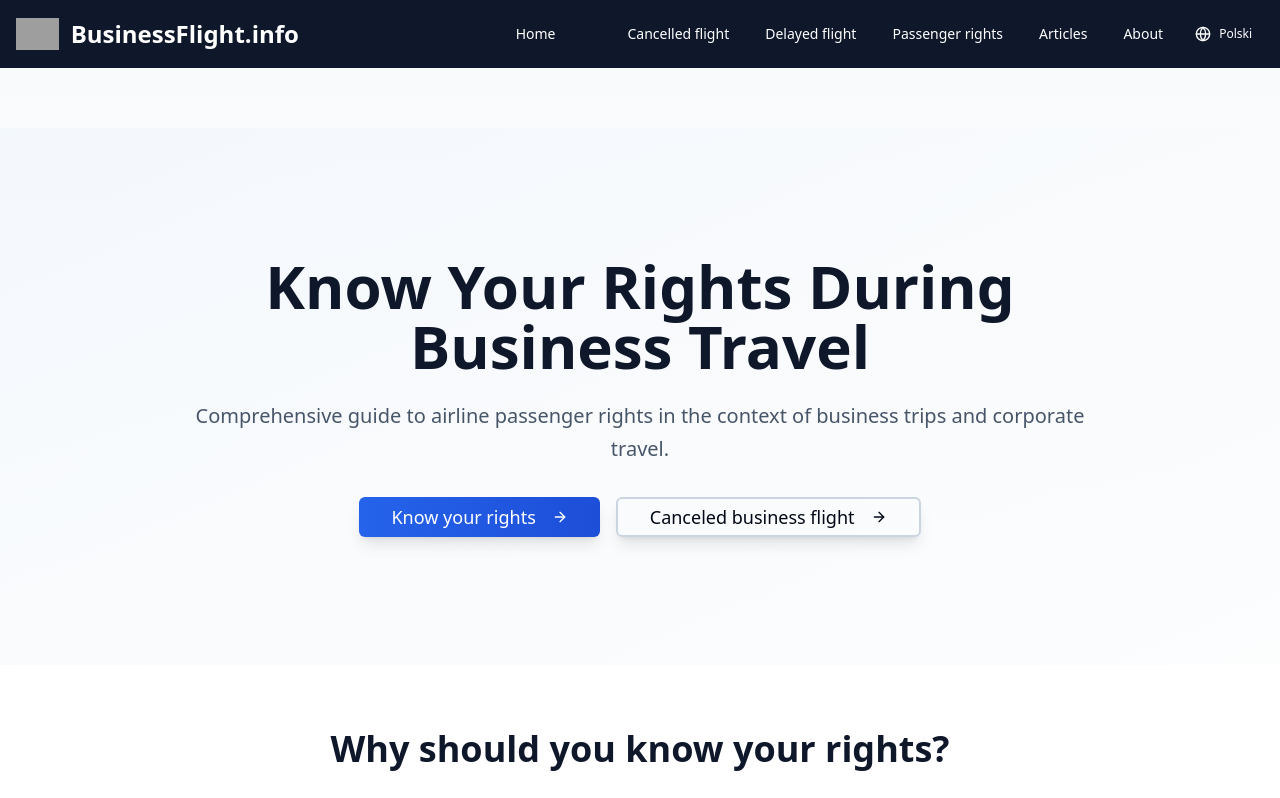
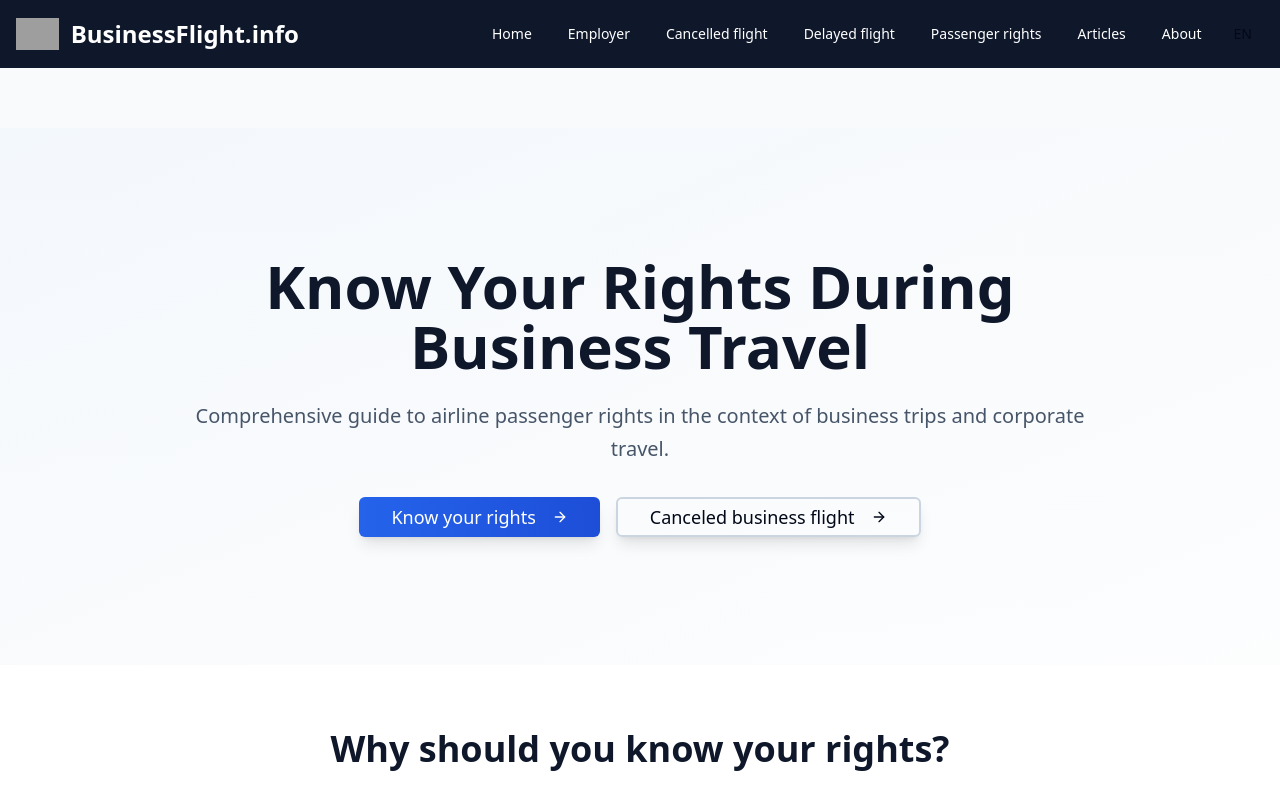
Before and after one commit to totawierzba-star/sg-6609a54d-9b8a-4031-afea-a06b0b5e1095-1773721747, a Next.js app: page /en in a window 1280 px wide. Shown: the top 798 px of the page. Built offline with nearby package versions, Linux system fonts and the light colour scheme; grey boxes are pictures that could not be loaded.

Commit message:
fix(i18n): Correct routing for English and Polish language switching

```diff
--- a/src/components/LanguageSwitcher.tsx
+++ b/src/components/LanguageSwitcher.tsx
@@ -1,49 +1,35 @@
 import { useRouter } from "next/router";
-import { Globe } from "lucide-react";
-import { Button } from "@/components/ui/button";
-import {
-  DropdownMenu,
-  DropdownMenuContent,
-  DropdownMenuItem,
-  DropdownMenuTrigger,
-} from "@/components/ui/dropdown-menu";
-
-const locales = ["pl", "en"] as const;
-export type Locale = typeof locales[number];
-
-const localeNames: Record<Locale, string> = {
-  pl: "Polski",
-  en: "English",
-};
+import { useLocale } from "@/contexts/LocaleContext";
+import { Button } from "./ui/button";
 
 export function LanguageSwitcher() {
   const router = useRouter();
-  const currentLocale = (router.locale || "pl") as Locale;
+  const { locale, setLocale } = useLocale();
 
-  const switchLanguage = (locale: Locale) => {
-    const { pathname, asPath, query } = router;
-    router.push({ pathname, query }, asPath, { locale });
+  const toggleLanguage = () => {
+    const newLocale = locale === "pl" ? "en" : "pl";
+    setLocale(newLocale);
+
+    // Get current path without locale prefix
+    const currentPath = router.asPath.replace(/^\/en/, "");
+
+    // Build new path with or without /en prefix
+    const newPath = newLocale === "en"
+      ? `/en${currentPath === "/" ? "" : currentPath}`
+      : currentPath || "/";
+
+    router.push(newPath);
   };
 
   return (
-    <DropdownMenu>
-      <DropdownMenuTrigger asChild>
-        <Button variant="ghost" size="sm" className="gap-2 text-white hover:bg-slate-800">
-          <Globe className="h-4 w-4" />
-          <span className="hidden sm:inline">{localeNames[currentLocale]}</span>
-        </Button>
-      </DropdownMenuTrigger>
-      <DropdownMenuContent align="end" className="bg-white">
-        {locales.map((locale) => (
-          <DropdownMenuItem
-            key={locale}
-            onClick={() => switchLanguage(locale)}
-            className={currentLocale === locale ? "bg-slate-100 font-semibold" : ""}
-          >
-            {localeNames[locale]}
-          </DropdownMenuItem>
-        ))}
-      </DropdownMenuContent>
-    </DropdownMenu>
+    <Button
+      variant="ghost"
+      size="sm"
+      onClick={toggleLanguage}
+      className="text-sm font-medium hover:text-[#FF6B35] transition-colors"
+      aria-label={locale === "pl" ? "Switch to English" : "Przełącz na polski"}
+    >
+      {locale === "pl" ? "EN" : "PL"}
+    </Button>
   );
 }
--- a/src/lib/translations.ts
+++ b/src/lib/translations.ts
@@ -83,10 +83,11 @@ export const translations: Record<Locale, Translations> = {
       canceledFlight: "Anulowany lot",
       cancelledFlight: "Anulowany lot",
       delayedFlight: "Opóźniony lot",
+      employerCompensation: "Pracodawca",
       ticketRights: "Prawa pasażera",
-      employer: "Pracodawca",
       compensation: "Odszkodowanie",
       businessCompensation: "Odszkodowanie",
+      employer: "Pracodawca",
       about: "O autorze",
       articles: "Artykuły",
     },
@@ -147,10 +148,11 @@ export const translations: Record<Locale, Translations> = {
       canceledFlight: "Cancelled flight",
       cancelledFlight: "Cancelled flight",
       delayedFlight: "Delayed flight",
+      employerCompensation: "Employer",
       ticketRights: "Passenger rights",
-      employer: "Employer",
       compensation: "Compensation",
       businessCompensation: "Compensation",
+      employer: "Employer",
       about: "About",
       articles: "Articles",
     },
```
